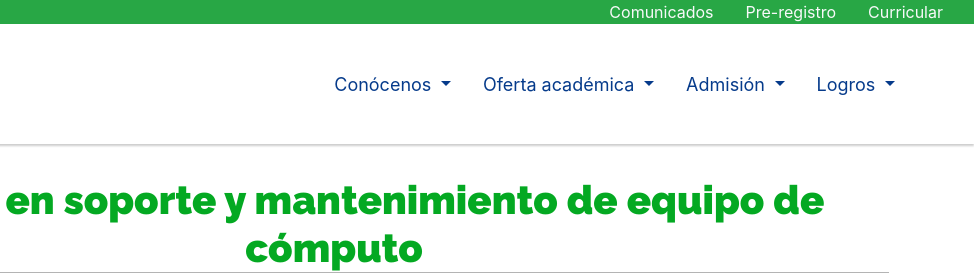
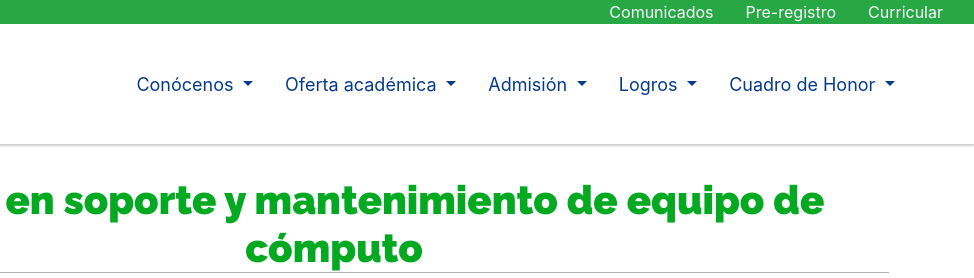
Before and after one commit to EricC-sys/Proyecto, a plain HTML site: page admision.html in a window 1280 px wide. Shown: the top 278 px of the page, 306-1280 px from the left. Drawn offline with nearby package versions, Linux system fonts and the light colour scheme.

Commit message:
Update admision.html

```diff
--- a/admision.html
+++ b/admision.html
@@ -98,6 +98,23 @@
                     <a href="logros.html #3" class="dropdown-item">Infórmatica</a>
                 </div>
               </li>
+                <li class="nav-item dropdown">
+                <button class="nav-a dropdown-toggle enlace px-3"
+                id="navbarDropdown"
+                data-toggle="dropdown"
+                aria-haspopup="true"
+                aria-expanded="false">
+                  Cuadro de Honor
+                </button>
+                <div class="dropdown-menu" aria-labelledby="navbarDropdown">
+                  <a href="cuadroHonor1.html #1" class="dropdown-item">Segundo Semestre</a>
+                  <a href="cuadroHonor2.html #2" class="dropdown-item">Cuarto Semestre</a>
+                  <a href="CuadroHonor3.html #3" class="dropdown-item">Sexto Semestre</a>
+                </div>
+              </li>
+
+
+
             </ul>
           </div>
         </div>
```
